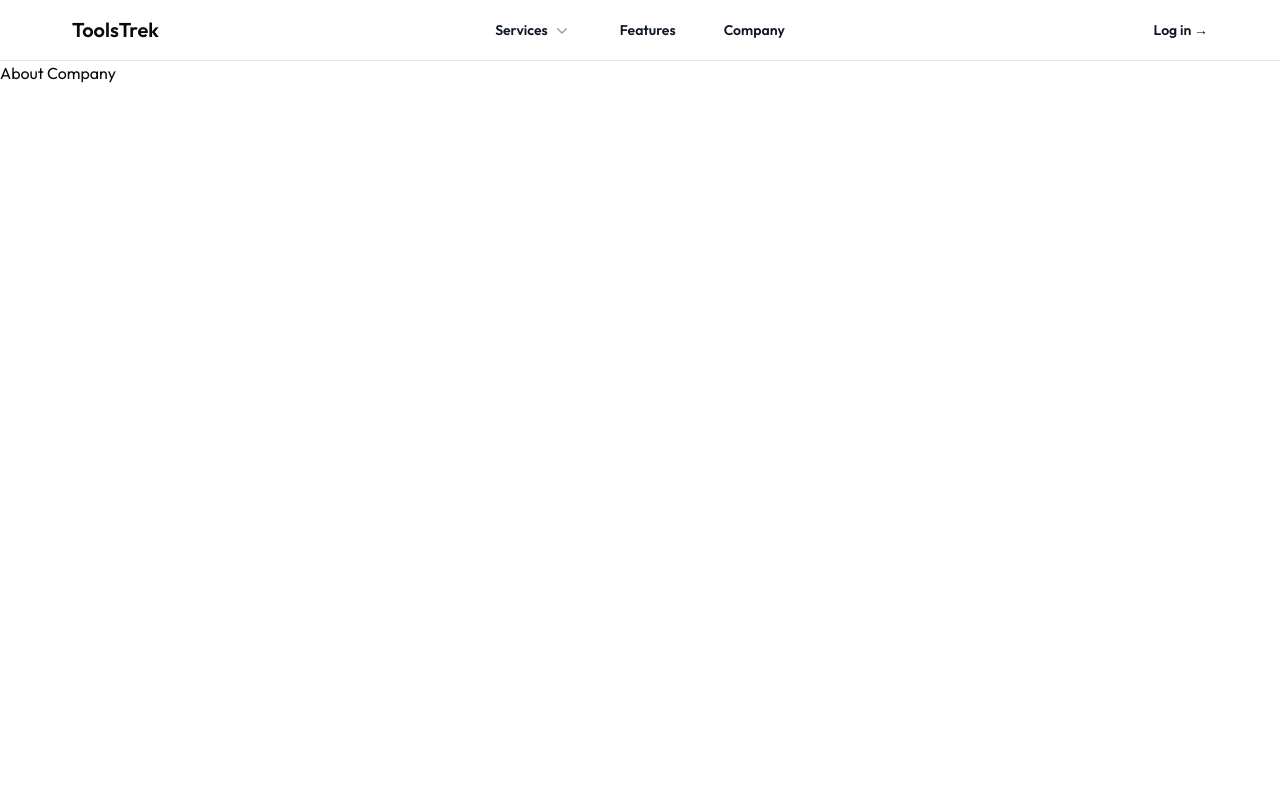
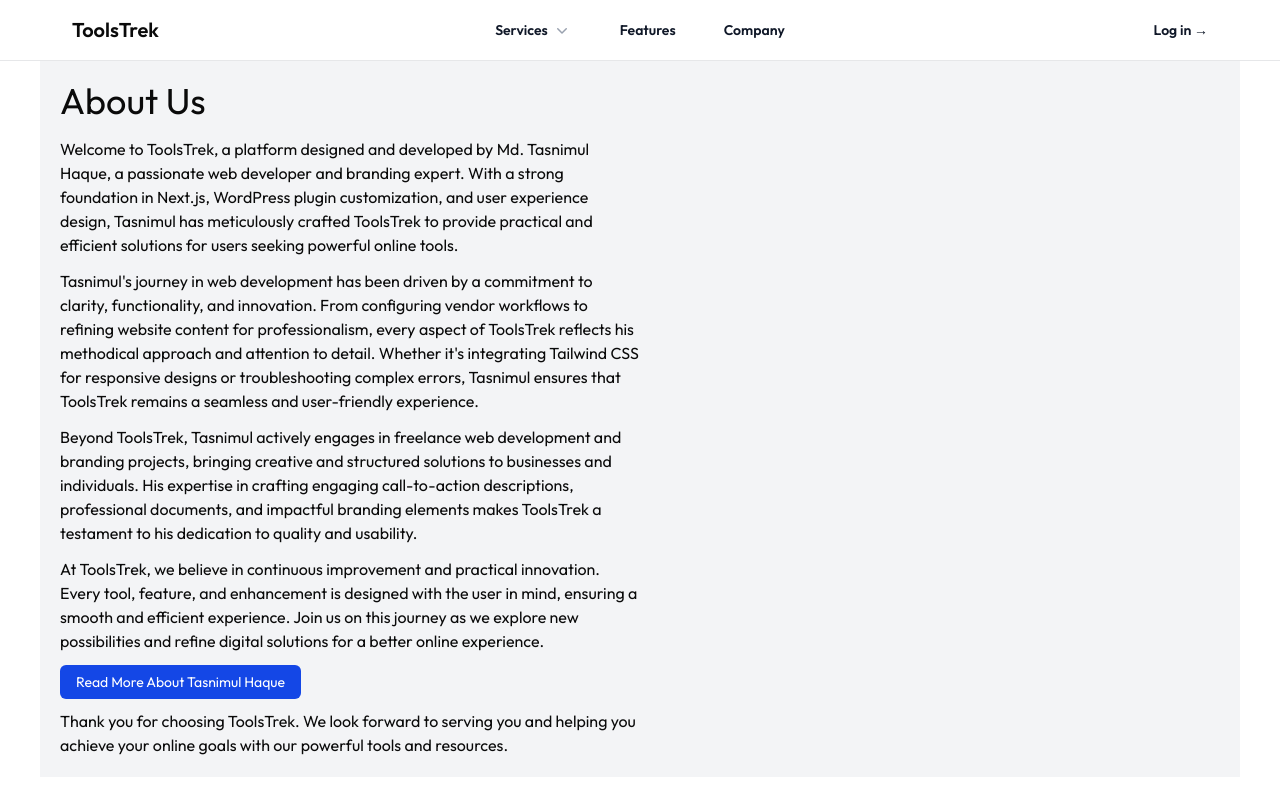
Before and after one commit to tasnimultas67/toolstrek, a Next.js app: page /about-us in a window 1280 px wide. Shown: the top 794 px of the page. Built offline with nearby package versions, Linux system fonts and the light colour scheme.

Commit message:
Implement code changes to enhance functionality and improve performance

```diff
--- a/app/about-us/page.js
+++ b/app/about-us/page.js
@@ -1,7 +1,82 @@
+import Image from "next/image";
+import Link from "next/link";
 import React from "react";
 
 const page = () => {
-  return <div>About Company</div>;
+  return (
+    <div className="w-[1200px] mx-auto">
+      <div>
+        <section className="grid grid-cols-2 bg-gray-100 p-5">
+          <div className="space-y-4">
+            <h1 className="text-4xl ">About Us</h1>
+            <div className="space-y-3">
+              <p className="">
+                Welcome to ToolsTrek, a platform designed and developed by Md.
+                Tasnimul Haque, a passionate web developer and branding expert.
+                With a strong foundation in Next.js, WordPress plugin
+                customization, and user experience design, Tasnimul has
+                meticulously crafted ToolsTrek to provide practical and
+                efficient solutions for users seeking powerful online tools.
+              </p>
+              <p>
+                Tasnimul's journey in web development has been driven by a
+                commitment to clarity, functionality, and innovation. From
+                configuring vendor workflows to refining website content for
+                professionalism, every aspect of ToolsTrek reflects his
+                methodical approach and attention to detail. Whether it's
+                integrating Tailwind CSS for responsive designs or
+                troubleshooting complex errors, Tasnimul ensures that ToolsTrek
+                remains a seamless and user-friendly experience.
+              </p>
+              <p>
+                Beyond ToolsTrek, Tasnimul actively engages in freelance web
+                development and branding projects, bringing creative and
+                structured solutions to businesses and individuals. His
+                expertise in crafting engaging call-to-action descriptions,
+                professional documents, and impactful branding elements makes
+                ToolsTrek a testament to his dedication to quality and
+                usability.
+              </p>
+              <p>
+                At ToolsTrek, we believe in continuous improvement and practical
+                innovation. Every tool, feature, and enhancement is designed
+                with the user in mind, ensuring a smooth and efficient
+                experience. Join us on this journey as we explore new
+                possibilities and refine digital solutions for a better online
+                experience.
+              </p>
+            </div>
+            <button>
+              <Link
+                href="https://tasnimul.vercel.app/"
+                className="p-2 px-4 bg-blue-700 text-white rounded-sm hover:bg-blue-800 transition duration-300 ease-in-out text-sm"
+                target="_blank"
+                rel="noopener noreferrer"
+                title="Read More About Tasnimul Haque"
+                aria-label="Read More About Tasnimul Haque"
+              >
+                Read More About Tasnimul Haque
+              </Link>
+            </button>
+            <p>
+              Thank you for choosing ToolsTrek. We look forward to serving you
+              and helping you achieve your online goals with our powerful tools
+              and resources.
+            </p>
+          </div>
+          <div className="flex items-center justify-end">
+            {/* <Image
+              src="https://tasnimul.vercel.app/_next/image?url=%2FTasnimul-Haque.jpg&w=1080&q=75"
+              alt="About Us"
+              className="object-cover"
+              width={200}
+              height={500}
+            /> */}
+          </div>
+        </section>
+      </div>
+    </div>
+  );
 };
 
 export default page;
--- a/next.config.mjs
+++ b/next.config.mjs
@@ -1,4 +1,13 @@
 /** @type {import('next').NextConfig} */
-const nextConfig = {};
+const nextConfig = {
+  images: {
+    remotePatterns: [
+      {
+        protocol: "https",
+        hostname: "tasnimul.vercel.app",
+      },
+    ],
+  },
+};
 
 export default nextConfig;
```
Also changed, not shown: public/Tasnimul-Haque.webp (added).
